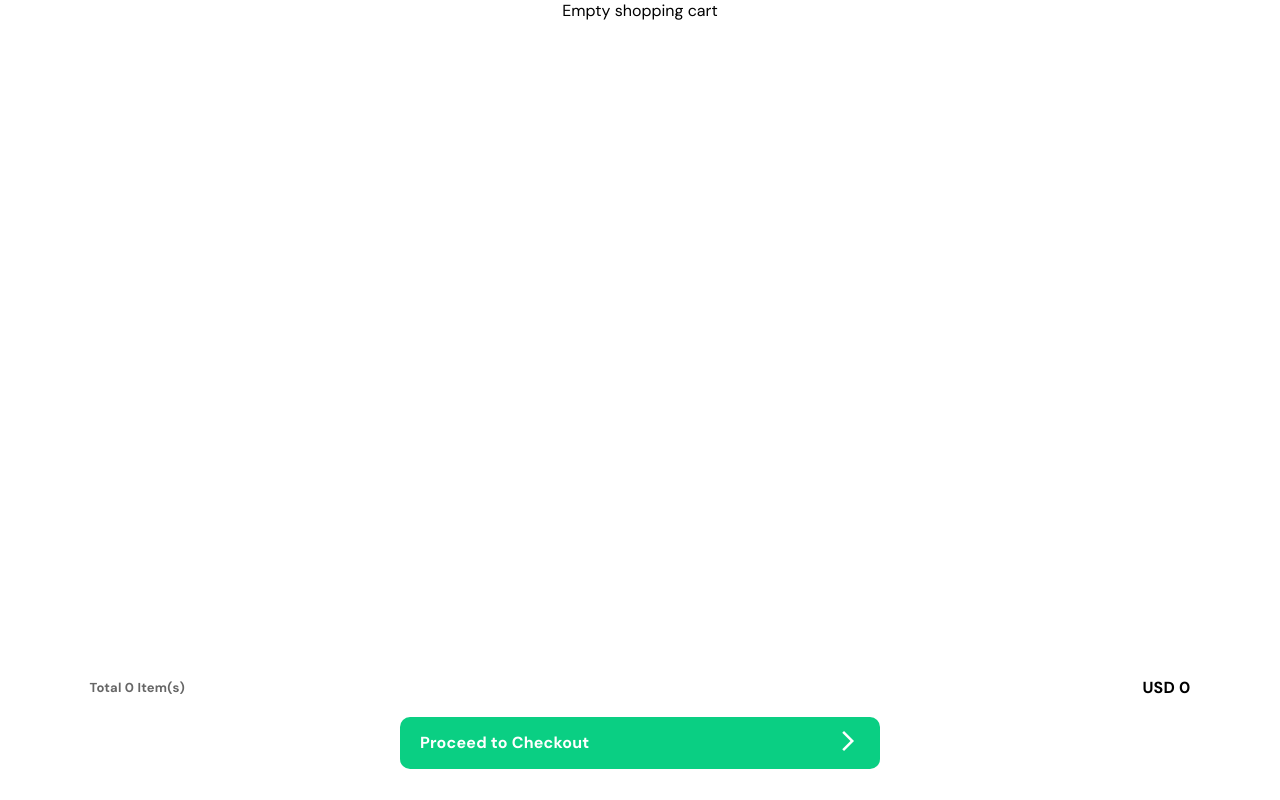
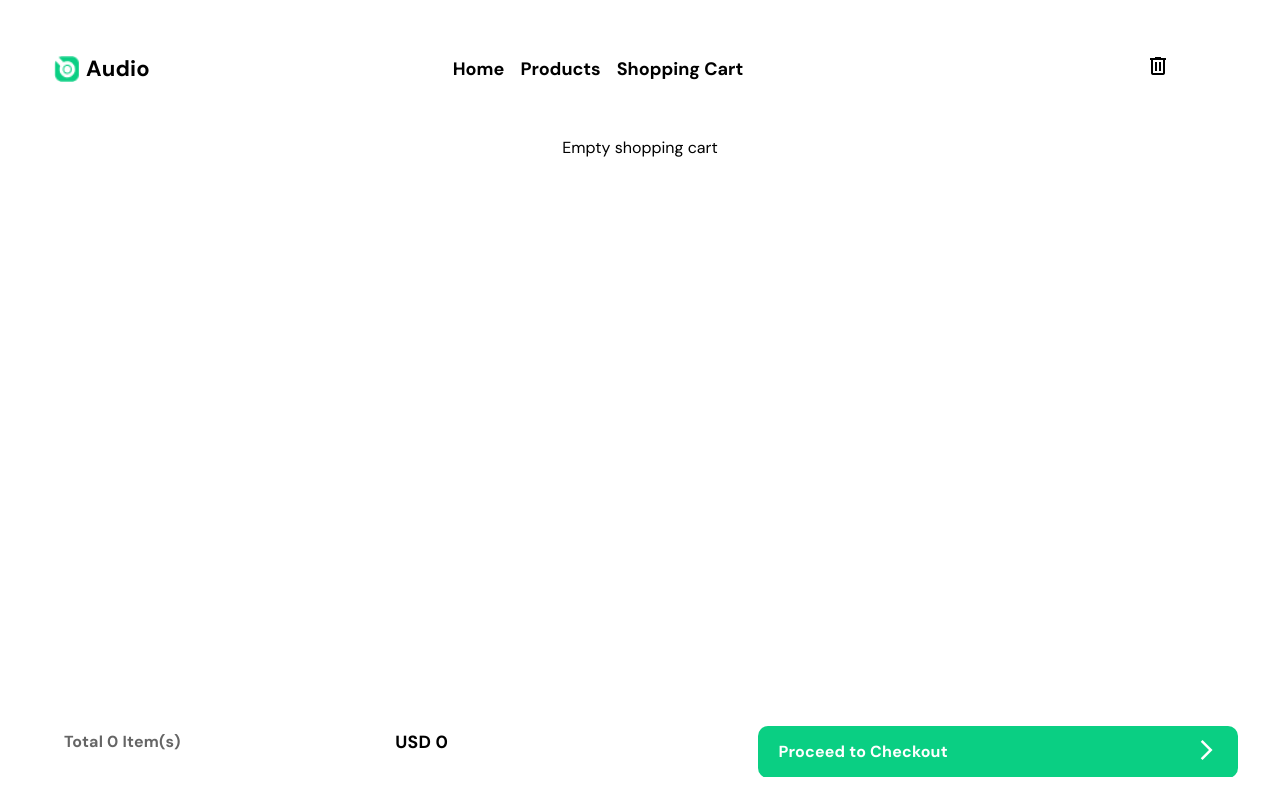
Before and after one commit to isabellaterssariol/challenge03, a React (Vite) app: page /cart in a window 1280 px wide. Built offline with nearby package versions, Linux system fonts and the light colour scheme; what reactfire would draw is missing.

Commit message:
Implementing responsiveness to CartPage.

```diff
--- a/src/components/NavBar.module.css
+++ b/src/components/NavBar.module.css
@@ -54,13 +54,19 @@
     border-radius: 35px;
 }
 
+.button {
+    border: none;
+    background-color: var(--color-white);
+    cursor: pointer;
+}
+
 @media (min-width: 1024px) {
     .navBar {
         display: flex;
         align-items: center;
         justify-content: center;
-        width: 100vw;
         margin-right: 100px;
+        min-width: 70vw;
     }
 
     .container {
--- a/src/components/NavBar.tsx
+++ b/src/components/NavBar.tsx
@@ -6,10 +6,12 @@ import menuBurger from "../assets/menuBurger.png";
 import logo from "../assets/audioLogo.png";
 
 interface NavBarProps {
-  photo?: string;
+    photo?: string;
+    showTrash?: boolean;
+    onClick?: () => void;
 }
 
-const NavBar: React.FC<NavBarProps> = ({ photo }) => {
+const NavBar: React.FC<NavBarProps> = ({ photo, showTrash, onClick }) => {
     return (
         <div className={classes.container}>
             <div className={classes.burgerMenu}>
@@ -43,6 +45,14 @@ const NavBar: React.FC<NavBarProps> = ({ photo }) => {
                     />
                 </div>
             )}
+
+            <div className={classes.trashButton}>
+                {showTrash && (
+                    <button onClick={onClick} className={classes.button}>
+                        <i className="material-symbols-outlined">delete</i>
+                    </button>
+                )}
+            </div>
         </div>
     );
 };
--- a/src/components/ProductListCard.module.css
+++ b/src/components/ProductListCard.module.css
@@ -77,7 +77,7 @@
 .quantity {
     display: flex;
     align-items: center;
-    min-width: 62vw;
+    min-width: 65vw;
     justify-content: flex-end;
 }
 
@@ -191,4 +191,8 @@
         width: 0.65rem;
         height: 0.65rem;
     }
+
+    .quantity {
+        min-width: 79vw;
+    }
 }
--- a/src/pages/AllProductsPage.module.css
+++ b/src/pages/AllProductsPage.module.css
@@ -27,6 +27,7 @@
 
 .navBar {
     display: none;
+    font-family: "DM Sans", serif;
 }
 
 @media (min-width: 1024px) {
--- a/src/pages/CartPage.module.css
+++ b/src/pages/CartPage.module.css
@@ -3,7 +3,7 @@
     flex-direction: column;
     align-items: center;
     font-family: "DM Sans", serif;
-    min-height: 100vh;
+    min-height: 86vh;
     overflow: hidden;
 }
 
@@ -12,7 +12,6 @@
     justify-content: center;
     flex-direction: column;
     margin-top: auto;
-    margin-bottom: 2rem;
 }
 
 .total {
@@ -22,7 +21,7 @@
 
 .totalItems {
     margin-right: auto;
-    color: var(--colors-default, #000);
+    color: var(--color-default);
     font-size: 13px;
     font-weight: 700;
     line-height: 1.25rem;
@@ -31,10 +30,81 @@
 }
 
 .totalPrice {
-    color: var(--colors-default, #000);
+    color: var(--color-default);
     text-align: right;
     font-size: 1rem;
     font-weight: 700;
     line-height: 1.25rem;
     letter-spacing: 0.2px;
 }
+
+.navBar {
+    display: none;
+    font-family: "DM Sans", serif;
+}
+
+ul {
+    list-style: none;
+}
+
+@media (min-width: 768px) and (max-width: 1023px) {
+    .container {
+        min-height: 88vh;
+    }
+
+    .footer {
+        flex-direction: row;
+        justify-content: space-between;
+        align-items: center;
+        max-width: 100vw;
+        max-height: 8vh;
+    }
+
+    .total {
+        display: flex;
+        min-width: 20vw;
+        margin-left: 30px;
+    }
+
+    .totalItems {
+        font-size: 1rem;
+    }
+
+    .totalPrice {
+        font-size: 1rem;
+    }
+}
+
+@media (min-width: 1024px) {
+    .container {
+        min-height: 80vh;
+    }
+
+    .navBar {
+        display: flex;
+        flex-direction: row;
+        align-items: center;
+        padding: 24px 22px;
+    }
+
+    .footer {
+        flex-direction: row;
+        justify-content: space-between;
+        align-items: center;
+        max-width: 90vw;
+        max-height: 8vh;
+    }
+
+    .total {
+        display: flex;
+        min-width: 30vw;
+    }
+
+    .totalItems {
+        font-size: 1rem;
+    }
+
+    .totalPrice {
+        font-size: 1.1rem;
+    }
+}
--- a/src/pages/CartPage.tsx
+++ b/src/pages/CartPage.tsx
@@ -3,7 +3,8 @@ import { useCartContext } from "../components/CartContext";
 import ProductListCard from "../components/ProductListCard";
 import Button from "../components/Button";
 import classes from "./CartPage.module.css";
-import { motion, AnimatePresence } from "framer-motion";
+import { motion } from "framer-motion";
+import NavBar from "../components/NavBar";
 
 const CartPage = () => {
   const { cartProducts, addToCart, removeFromCart, removeProduct, removeAll } =
@@ -48,20 +49,20 @@ const CartPage = () => {
   };
 
   return (
-    <AnimatePresence mode="wait">
-      <motion.div
-        initial={{ x: "100%", opacity: 0 }}
-        animate={{ x: 0, opacity: 1 }}
-        exit={{ x: "-100%", opacity: 0.5 }}
-        transition={{ duration: 0.5 }}>
-        <div className={classes.container}>
+    <>
       <Header
         showText={true}
         text={"Shopping Cart"}
         showTrash={true}
         onClick={handleTrashClick}
       />
-
+      <div className={classes.navBar}>
+        <NavBar
+          showTrash={true}
+          onClick={handleTrashClick}
+        />
+      </div>
+      <div className={classes.container}>
         {cartProducts.length === 0 ? (
           <p>Empty shopping cart</p>
         ) : (
@@ -96,11 +97,12 @@ const CartPage = () => {
             >{`Total ${totalItems()} Item(s)`}</p>
             <p className={classes.totalPrice}>{`USD ${totalPrice()}`}</p>
           </div>
+          <div className={classes.button}>
             <Button text={"Proceed to Checkout"} showArrow={true} />
           </div>
         </div>
-      </motion.div>
-    </AnimatePresence>
+      </div>
+    </>
   );
 };
 
```
Lines whose indentation alone changed are shown as unchanged.
